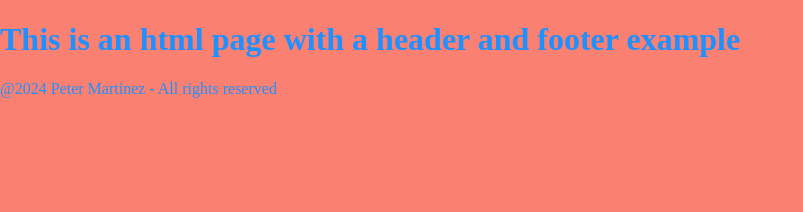
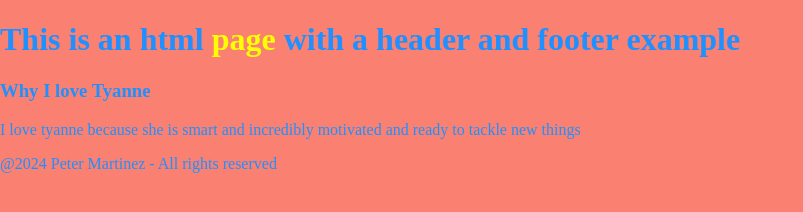
Before and after one commit to PeterBMartinez/github-pages-example, a plain HTML site: page index.html in a window 1280 px wide. Shown: the whole page, without its empty margins (0-803 px from the left). Drawn offline with Linux system fonts and the light colour scheme.

Commit message:
Updated the default website

```diff
--- a/index.html
+++ b/index.html
@@ -8,8 +8,14 @@
 </head>
 <body>
     <header>
-        <h1>This is an html page with a header and footer example</h1>
+        <h1>This is an html <span class="yellow">page</span> with a header and footer example</h1>
     </header>
+    <section>
+        <article>
+            <h3>Why I love Tyanne</h3>
+            <p>I love tyanne because she is smart and incredibly motivated and ready to tackle new things</p>
+        </article>
+    </section>
     <footer>
         @2024 Peter Martinez - All rights reserved
     </footer>
--- a/styles.css
+++ b/styles.css
@@ -4,3 +4,6 @@ body, html {
     background-color: salmon;
     color: dodgerblue;
 }
+.yellow {
+    color: yellow;
+}
```
